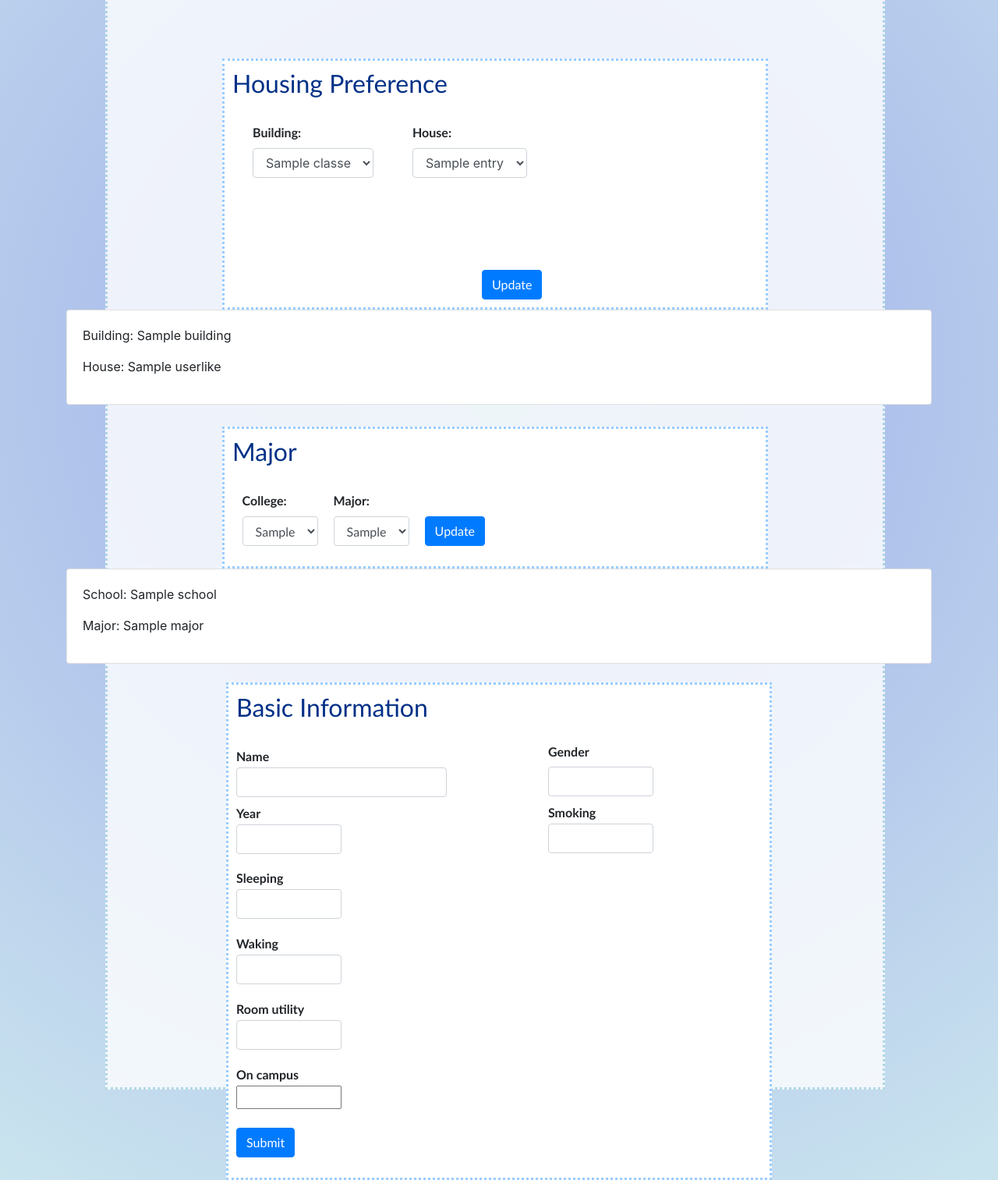
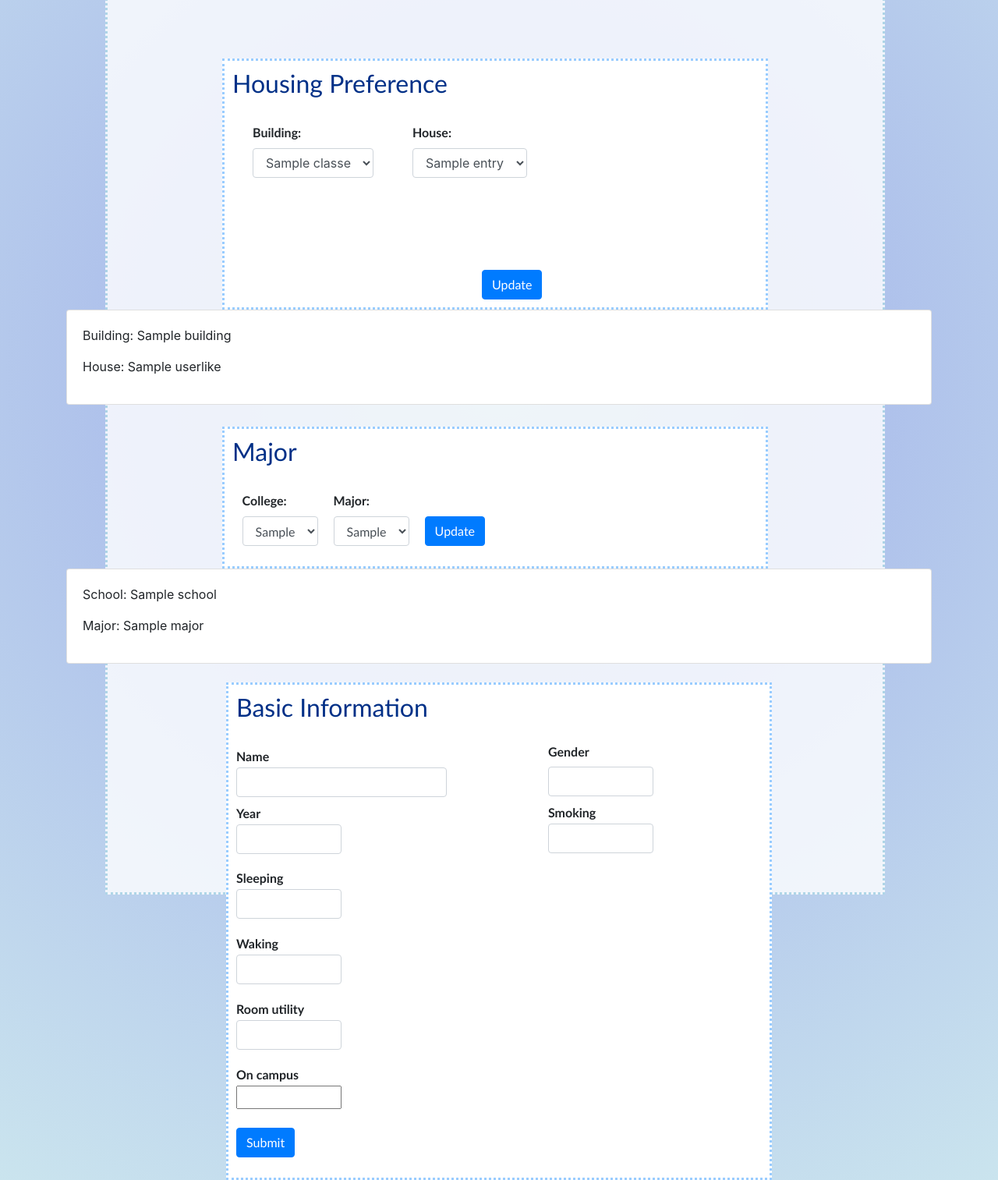
Before and after one commit to yyntommy/CS316_Project, a Python web app: template roommatefinder/templates/account.html in a window 1280 px wide. Shown: the part 553-2066 px from the top of the page at 78% size. Run offline with Jinja, Linux system fonts and the light colour scheme; the template is opened without the code that fills it: most values are stand-ins (such as "Sample title", 1, 10 or a date in 2020); form fields are guessed from the names that the template uses; some libraries are stand-ins or nearby versions.

Commit message:
made the account container smaller

```diff
--- a/roommatefinder/templates/account.html
+++ b/roommatefinder/templates/account.html
@@ -3,7 +3,7 @@
 
 
 <body>
-    <div class = "containerback" style="height:1850px">
+    <div class = "containerback" style="height:1600px">
         </div>
     </body>
 
```
